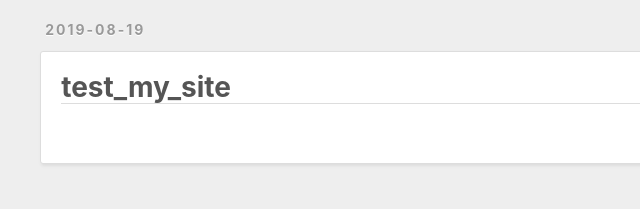
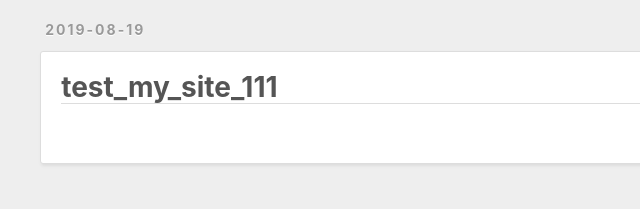
Before and after one commit to zaqq147258369/zaqq147258369.github.io, a plain HTML site: page index.html in a window 1280 px wide. Shown: the part 328-537 px from the top of the page, 0-640 px from the left. Drawn offline with nearby package versions, Linux system fonts and the light colour scheme.

Commit message:
Update index.html

```diff
--- a/index.html
+++ b/index.html
@@ -76,7 +76,7 @@
 
 
     <h1 itemprop="name">
-      <a class="article-title" href="/2019/08/19/test-my-site/">test_my_site</a>
+      <a class="article-title" href="/2019/08/19/test-my-site/">test_my_site_111</a>
     </h1>
 
 
```
